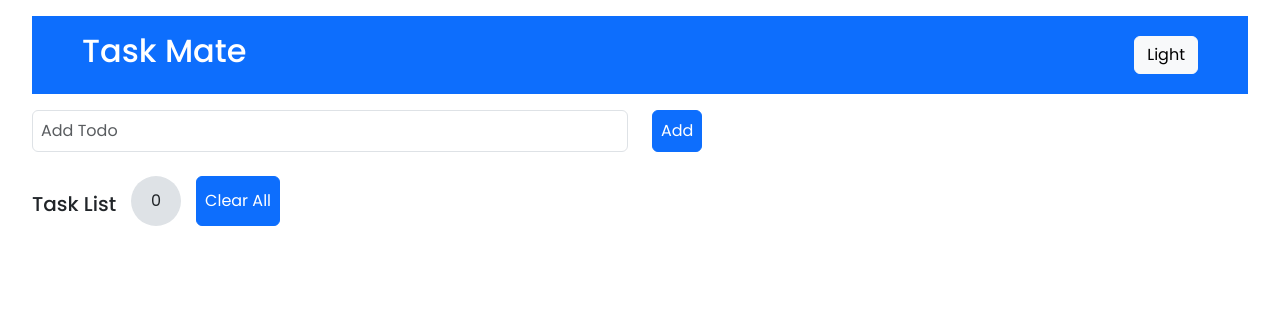
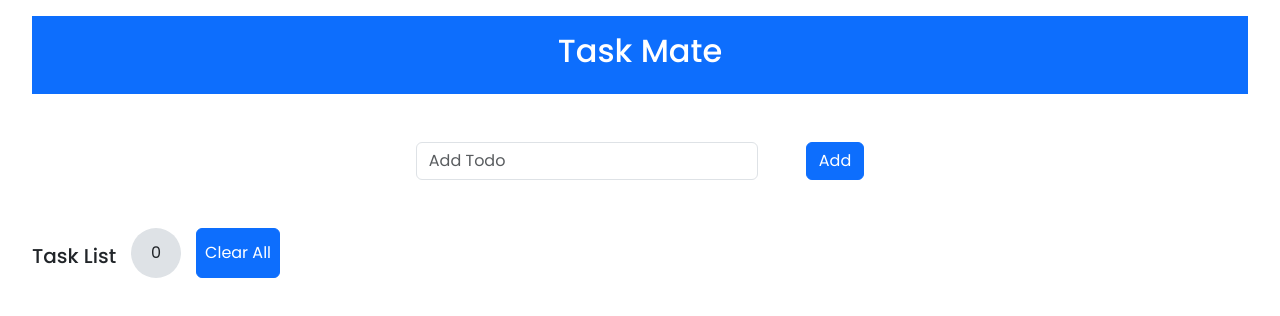
Before and after one commit to sri-ram-ravi/TaskMate, a React (Create React App) app: page / in a window 1280 px wide. Shown: the top 316 px of the page. Built offline with nearby package versions, Linux system fonts and the light colour scheme.

Commit message:
add page load once the task is updated

```diff
--- a/src/App.jsx
+++ b/src/App.jsx
@@ -11,6 +11,7 @@ const App = () => {
     localStorage.setItem("task-item",JSON.stringify(taskList))
   },[taskList])
 
+
   return (
     <div>
         <Header/>
--- a/src/Components/AddTask.jsx
+++ b/src/Components/AddTask.jsx
@@ -17,6 +17,7 @@ const AddTask = ({taskList,setTaskList,updateTask,setUpdateTask}) => {
     if(updateTask.id){
       setTaskList(taskList.map(task=>task.id===updateTask.id?{...task,name:taskName,time:`${data.toLocaleTimeString()} ${data.toLocaleDateString()}`}:task))
       setTaskName("")
+      window.location.reload()
     }else{
       const newTask={
         id:Math.random()*10000,
@@ -25,19 +26,16 @@ const AddTask = ({taskList,setTaskList,updateTask,setUpdateTask}) => {
       }
       if(taskName && taskName.length !== 0) setTaskList([...taskList,newTask])
       setTaskName("")
+      window.location.reload()
     }
   }
 
   return (
-    <form onSubmit={handleSubmit}>
-    <div className="row mt-3 mb-4">
-        <div className="col">
-          <input type="text" className="form-control p-2" placeholder="Add Todo" aria-label="First name" maxLength={15} onChange={handleTaskName} value={taskName || ""}/>
-        </div>
-        <div className="col">
-        <button type="submit" className="btn btn-primary p-2">{(updateTask.id)?"Update":"Add"}</button>
-        </div>
-    </div>
+    <form onSubmit={handleSubmit} className='d-flex justify-content-center'>
+      <div className='d-flex justify-content-between m-5 gap-5'>
+        <input type="text" className="form-control" placeholder="Add Todo" aria-label="First name" maxLength={15} onChange={handleTaskName} value={taskName || ""}/>
+        <button type="submit" className="btn btn-primary">{(!updateTask.id)?"Add":"Update"}</button>
+      </div>
     </form>
   )
 }
--- a/src/Components/Header.jsx
+++ b/src/Components/Header.jsx
@@ -4,9 +4,8 @@ const Header = () => {
   return (
     <div>
       <nav className="navbar bg-primary text-white mt-3 p-3">
-        <div className="container d-flex justify-content-between">
+        <div className="container d-flex justify-content-center">
             <h2 className="text-white">Task Mate</h2>
-            <button type="button" className="btn btn-light">Light</button>
         </div>
       </nav>
     </div>
```
